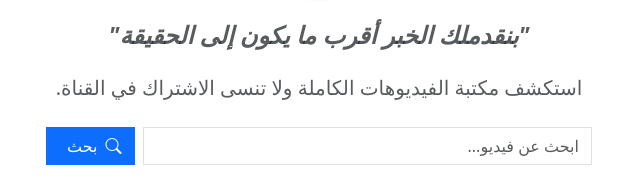
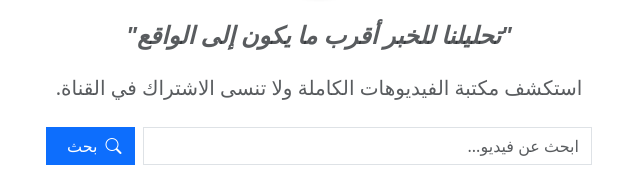
Before and after one commit to AI8V/ibr, a plain HTML site: page index.html in a window 1280 px wide. Shown: the part 251-442 px from the top of the page, 321-961 px from the left. Drawn offline with nearby package versions, Linux system fonts and the light colour scheme.

Commit message:
Update index.html

```diff
--- a/index.html
+++ b/index.html
@@ -101,7 +101,7 @@
         <header class="text-center mb-5" role="banner">
             <h1 class="display-5 text-primary-emphasis mb-3" id="library-main-heading"> مع: <span class="fw-bold">إبراهيم مصطفى الشرقاوي</span></h1>
             <div class="mb-4"><img class="rounded-circle shadow-sm bounce animated img-thumbnail" alt="صورة شخصية لـ إبراهيم مصطفى الشرقاوي" src="assets/img/ibrahiemElsharkawy-150.webp" srcset="assets/img/ibrahiemElsharkawy-150.webp 1x, assets/img/ibrahiemElsharkawy-300.webp 2x" width="150" height="150" style="object-fit:cover;" loading="eager" fetchpriority="high" decoding="async"></div>
-            <p class="fw-semibold fst-italic text-body-secondary h4 mb-4" data-bss-hover-animate="pulse"> "بنقدملك الخبر أقرب ما يكون إلى الحقيقة" </p>
+            <p class="fw-semibold fst-italic text-body-secondary h4 mb-4" data-bss-hover-animate="pulse"> "تحليلنا للخبر أقرب ما يكون إلى الواقع" </p>
             <p class="lead text-muted">استكشف مكتبة الفيديوهات الكاملة ولا تنسى الاشتراك في القناة.</p>
             <div class="row justify-content-center mt-4">
                 <div class="col-md-8 col-lg-6">
```
